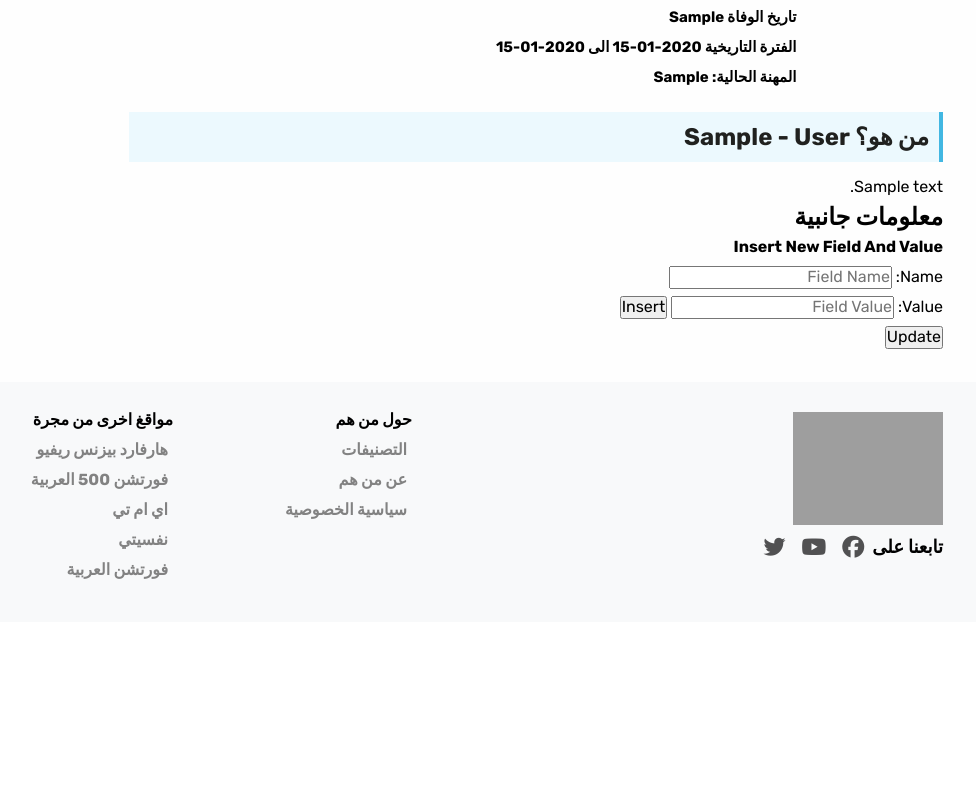
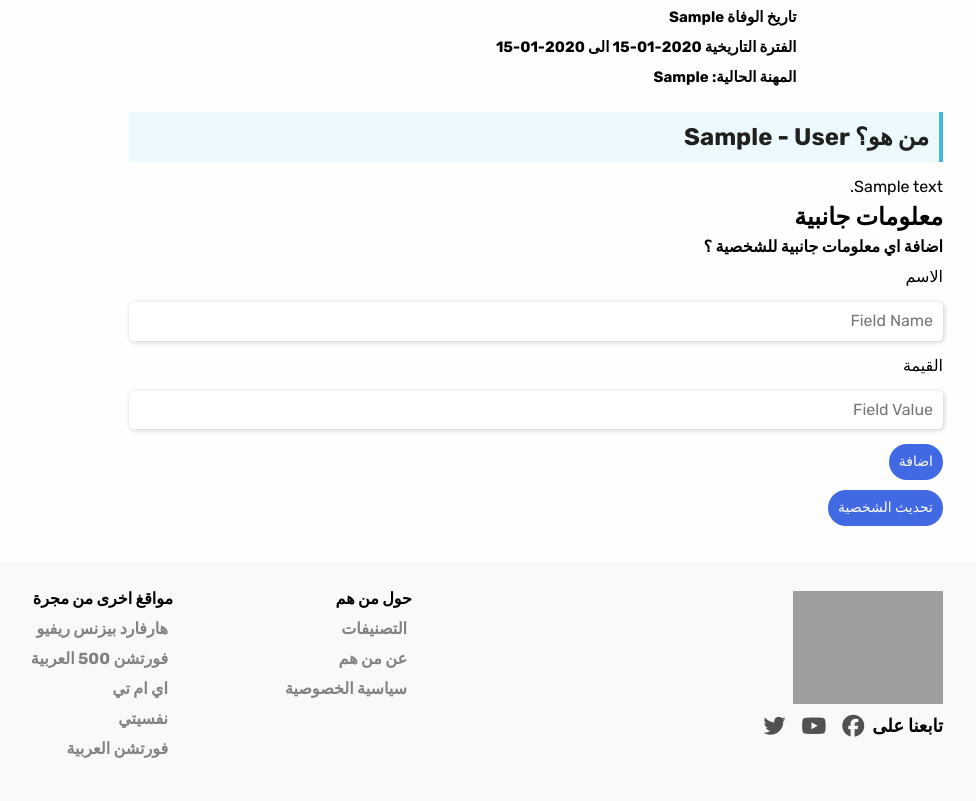
Before and after one commit to YMStudio-youssef/mnhum-backend, a Node server app: page /character/600000000000000000000001 in a window 1280 px wide. Shown: the part 522-1323 px from the top of the page, without its empty margins (287-1263 px from the left). Before the commit the page ends 1101 px from the top, so only its background shows below. Run offline with Node 20, Linux system fonts and the light colour scheme; a user stored in the database is signed in; tables that the repository leaves empty hold one stand-in row (values such as "Sample post"); some libraries are stand-ins or nearby versions; grey boxes are pictures that could not be loaded.

Commit message:
button style edit

```diff
--- a/public/css/catgs.css
+++ b/public/css/catgs.css
@@ -28,6 +28,8 @@
 .catgs .catgs-box .catg .image img{
     border-radius: 20px;
     width: 100%;
+    object-fit: cover;
+    object-position: center center;
     padding: 10px;
 }
 .catgs .catgs-box .catg .info{
--- a/public/css/details.css
+++ b/public/css/details.css
@@ -69,6 +69,25 @@ h4.location span{
     padding: 10px;
 }
 
+.row{
+    display: flex;
+    flex-direction: column;
+}
+.row .full-input{
+    width: 100%;
+    padding: 10px;
+    border-radius: 5px;
+    margin: 10px 0;
+    box-shadow: 1px 1px 5px rgba(0, 0, 0, 0.2);
+    border: none;
+}
+
+.btn{
+    /* width: 100%; */
+    margin: 5px;
+    margin-right: 0;
+}
+
 @media (max-width: 1018px){
     .content .info{
         width: 100%;
--- a/public/css/style.css
+++ b/public/css/style.css
@@ -16,6 +16,8 @@
 .trends-characters .characters-box .character .image img{
     border-radius: 20px;
     width: 100%;
+    object-fit: cover;
+    object-position: center center;
     padding: 10px;
 }
 .trends-characters .characters-box .character .info{
@@ -52,6 +54,8 @@
 }
 .trends-companys .companys-box .company .image img{
     width: 100%;
+    object-fit: cover;
+    object-position: center center;
     border-radius: 20px;
 }
 .trends-companys .companys-box .company .info{
@@ -79,6 +83,8 @@
 }
 .catgs-choosen .catgs-box .catg .image img{
     width: 100%;
+    object-fit: cover;
+    object-position: center center;
     border-radius: 20px;
 }
 .catgs-choosen .catgs-box .catg .info{
--- a/server.js
+++ b/server.js
@@ -694,7 +694,7 @@ app.post('/characterUpdate', async (req, res) => {
     await uploadPromise(req, res);
 
     const characterId = req.body.character;
-    console.log(characterId)
+    console.log(characterId);
 
     const updateFields = {
       firstName: req.body.firstname,
@@ -718,18 +718,37 @@ app.post('/characterUpdate', async (req, res) => {
       updateFields.image = imageBuffer.toString('base64');
     }
 
-    const updatedCharacter = await Character.findOneAndUpdate(
-      { _id: characterId },
-      updateFields,
-      { new: true }
-    ).then((character) => {
-      console.log(character)
-    })
-    .catch((err) => {
-      console.error(err)
-    })
-
-    res.redirect('/')
+    const updatedCharacter = await Character.findOne({ _id: characterId });
+
+    if (!updatedCharacter) {
+      return res.status(404).send('Character not found');
+    }
+
+    // Update character.data
+    const documentData = [];
+    let index = 0;
+    while (req.body[`fieldName${index}-input`]) {
+      const fieldName = req.body[`fieldName${index}-input`];
+      const fieldValue = req.body[`fieldValue${index}-input`];
+      documentData.push({ fieldName, fieldValue });
+      index++;
+    }
+
+    if (documentData.length > 0) {
+      // Find and update the matching document in character.data
+      for (const doc of documentData) {
+        const existingDocIndex = updatedCharacter.data.findIndex(
+          (item) => item.fieldName === doc.fieldName
+        );
+        if (existingDocIndex !== -1) {
+          updatedCharacter.data[existingDocIndex].fieldValue = doc.fieldValue;
+        }
+      }
+    }
+
+    await updatedCharacter.save();
+
+    res.redirect('/');
   } catch (err) {
     console.error(err);
     res.status(500).send('An error occurred');
@@ -1580,6 +1599,6 @@ app.post('/userUpdateCompany', async (req, res) => {
   }
 });
 
-app.listen(3000, () => {
+app.listen(8000, () => {
     console.log('App Is Running On Port 3000')
 })
--- a/views/character-details.ejs
+++ b/views/character-details.ejs
@@ -54,19 +54,22 @@
                             <% } %>
                         <% } %>
                         <% if (isAuthenticated && createdByMatch) { %>
-                            <h4>Insert New Field And Value</h4>
+                            <h4>اضافة اي معلومات جانبية للشخصية ؟</h4>
                             <form action="/charInsert" method="post" novalidate>
-                              <label for="fieldName">Name: </label>
-                              <input type="text" placeholder="Field Name" id="fieldName" name="fieldName">
-                              <br>
-                              <label for="fieldValue">Value: </label>
-                              <input type="text" placeholder="Field Value" id="fieldValue" name="fieldValue">
-                              <input type="hidden" name="characterId" value="<%= character._id %>">
-                              <button type="submit">Insert</button>
+                                <div class="row" style="display: flex; flex-direction: column;">
+                                    <label for="fieldName">الاسم</label>
+                                    <input type="text" placeholder="Field Name" id="fieldName" name="fieldName" class="full-input">
+                                </div>
+                                <div class="row">
+                                    <label for="fieldValue">القيمة</label>
+                                    <input type="text" placeholder="Field Value" id="fieldValue" name="fieldValue" class="full-input">
+                                </div>
+                                <input type="hidden" name="characterId" value="<%= character._id %>">
+                                <button type="submit" class="btn">اضافة</button>
                             </form>
                             <form action="/userUpdateCharacter" method="post">
                                 <input type="text" name="character" value="<%= character._id %>" hidden>
-                                <button type="submit">Update</button>
+                                <button type="submit" class="btn">تحديث الشخصية</button>
                             </form>
                         <% } %>
                     </div>
```
Also changed, not shown: views/admin/updatecharacterform.ejs (+8 -0 lines), views/userupdatecharacterform.ejs (+8 -0 lines).
